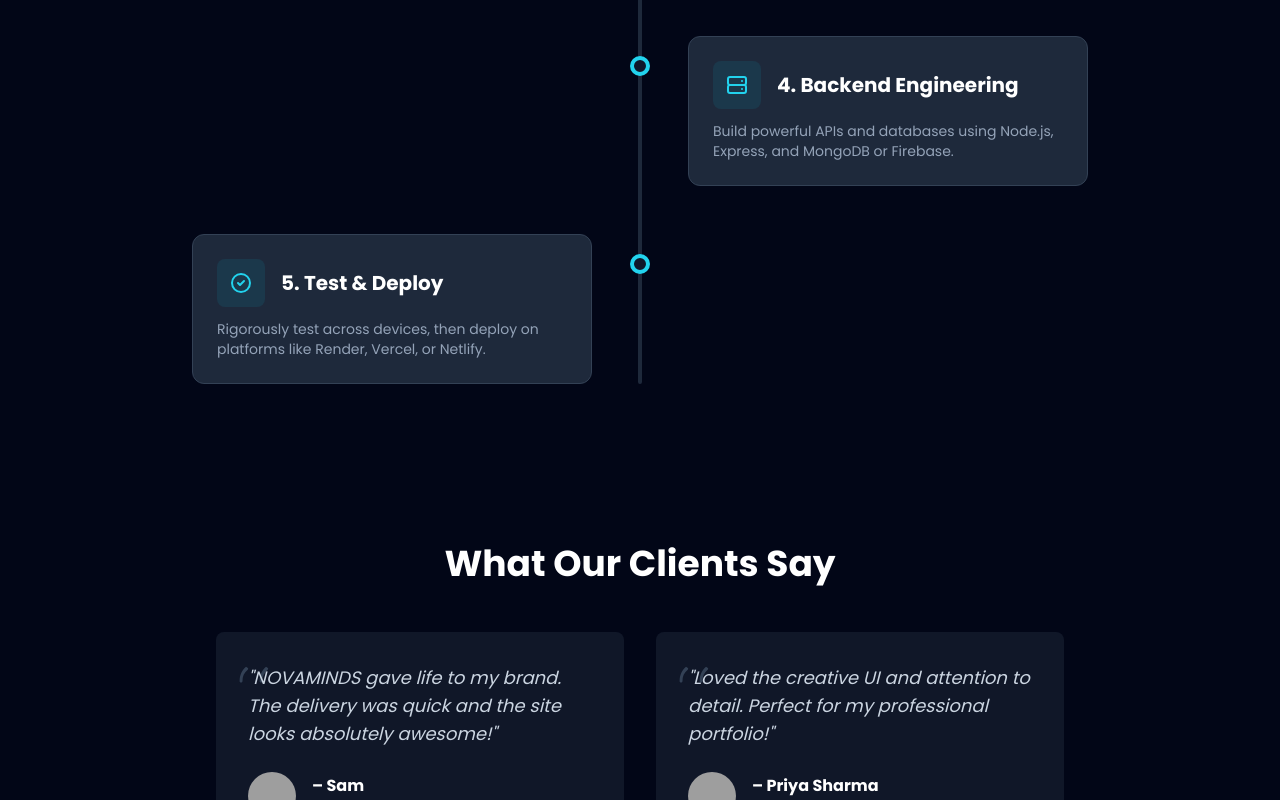
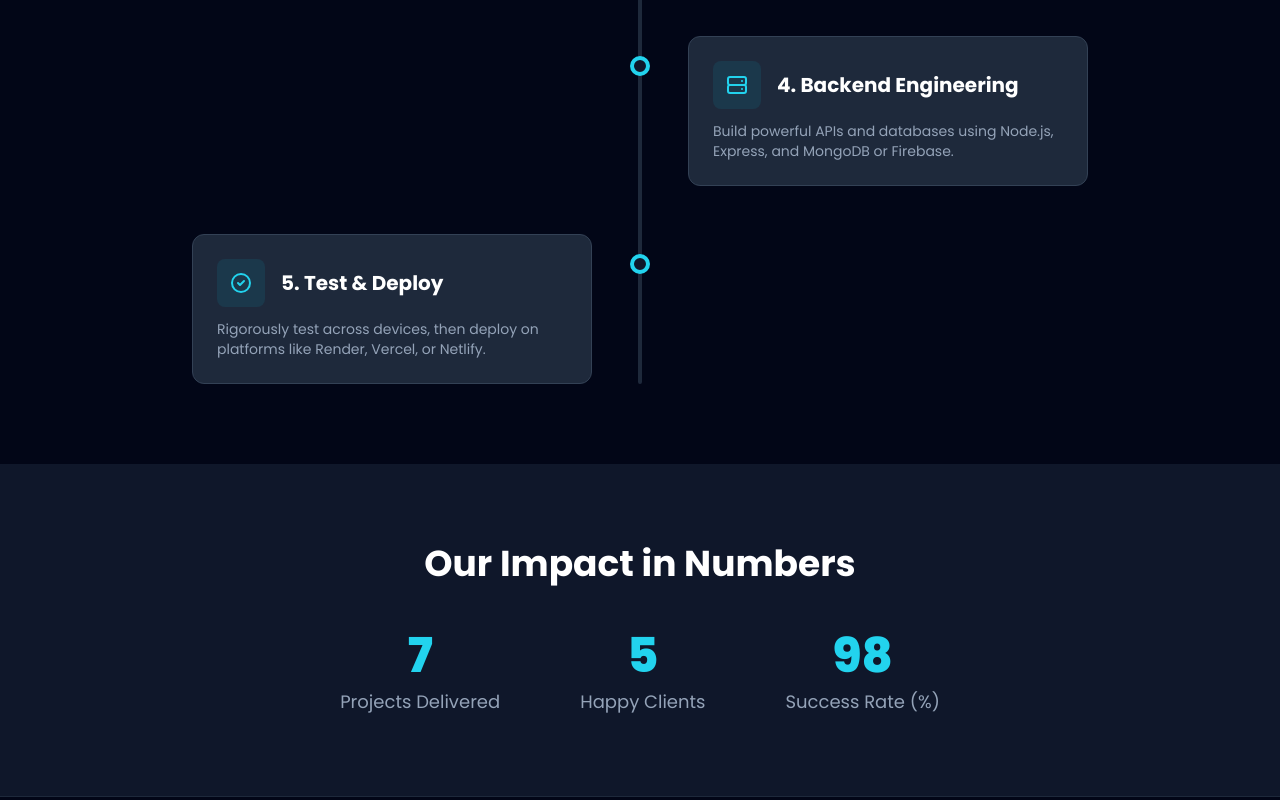
Before and after one commit to Spkhot/NOVAMINDS, a website: page index.html in a window 1280 px wide. Shown: the part 2623-3423 px from the top of the page. Drawn offline with nearby package versions, Linux system fonts and the light colour scheme; grey boxes are pictures that could not be loaded.

Commit message:
delete index

```diff
--- a/index.html
+++ b/index.html
@@ -396,7 +396,7 @@
   </section>
 
   <!-- Client Feedbacks -->
-  <section class="py-20 bg-slate-950">
+  <!-- <section class="py-20 bg-slate-950">
     <h2 class="text-3xl md:text-4xl font-bold text-center mb-12 text-white px-4">What Our Clients Say</h2>
     <div class="max-w-4xl mx-auto px-6 grid md:grid-cols-2 gap-8">
       <div data-aos="zoom-in" class="bg-slate-800/50 p-8 rounded-lg relative">
@@ -422,7 +422,7 @@
         </div>
       </div>
     </div>
-  </section>
+  </section> -->
 
   <!-- Stats -->
   <section class="py-20 bg-slate-900 text-center">
```
Also changed, not shown: package.json (added, +26 -0 lines), public/images/pedestrian-crossing-sign-board-500x500.jpg (added), 1 other file.
